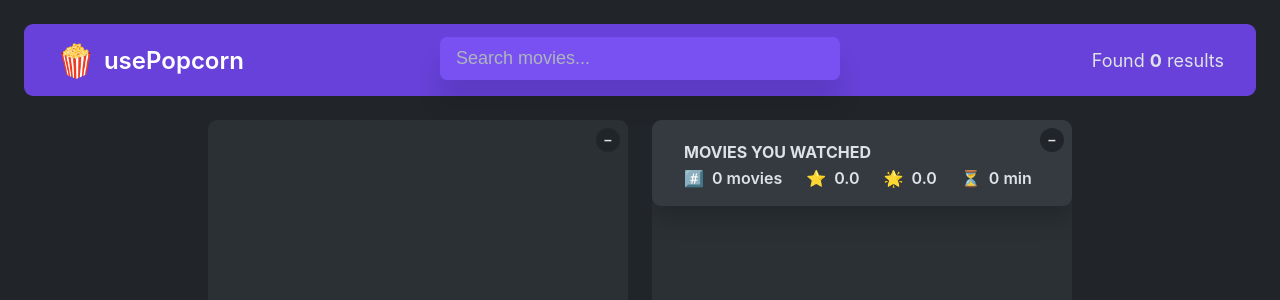
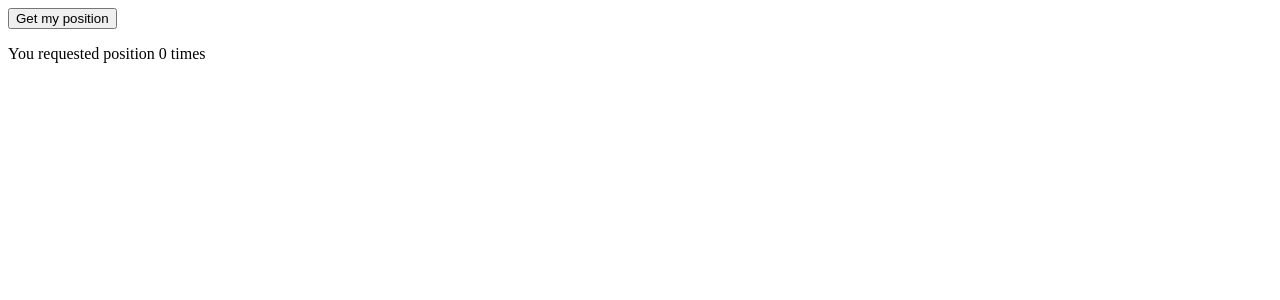
Before and after one commit to ashrf34q/search-a-movie, a React (Create React App) app: page / in a window 1280 px wide. Shown: the top 300 px of the page. Built offline with nearby package versions, Linux system fonts and the light colour scheme.

Commit message:
Implemented custom hook for geoservice component

```diff
--- /dev/null
+++ b/src/challenges/GeolocationService.js
@@ -0,0 +1,69 @@
+import { useEffect, useState } from "react";
+
+// Custom hook to be implemented
+function useGeolocation(isClicked) {
+  const [isLoading, setIsLoading] = useState(false);
+  const [position, setPosition] = useState({});
+  const [error, setError] = useState(null);
+
+  useEffect(
+    function () {
+      if (isClicked > 0) {
+        if (!navigator.geolocation)
+          return setError("Your browser does not support geolocation");
+
+        setIsLoading(true);
+        navigator.geolocation.getCurrentPosition(
+          (pos) => {
+            setPosition({
+              lat: pos.coords.latitude,
+              lng: pos.coords.longitude,
+            });
+            setIsLoading(false);
+          },
+          (error) => {
+            setError(error.message);
+            setIsLoading(false);
+          }
+        );
+      }
+    },
+    [isClicked]
+  );
+  return { isLoading, position, error };
+}
+
+export default function GeolocationService() {
+  const [countClicks, setCountClicks] = useState(0);
+  const { isLoading, position, error } = useGeolocation(countClicks);
+  const { lat, lng } = position;
+
+  function handleClick() {
+    setCountClicks((count) => count + 1);
+  }
+
+  return (
+    <div>
+      <button onClick={handleClick} disabled={isLoading}>
+        Get my position
+      </button>
+
+      {isLoading && <p>Loading position...</p>}
+      {error && <p>{error}</p>}
+      {!isLoading && !error && lat && lng && (
+        <p>
+          Your GPS position:{" "}
+          <a
+            target="_blank"
+            rel="noreferrer"
+            href={`https://www.openstreetmap.org/#map=16/${lat}/${lng}`}
+          >
+            {lat}, {lng}
+          </a>
+        </p>
+      )}
+
+      <p>You requested position {countClicks} times</p>
+    </div>
+  );
+}
--- a/src/index.js
+++ b/src/index.js
@@ -1,17 +1,17 @@
 import React from "react";
 import ReactDOM from "react-dom/client";
-import "./index.css";
+// import "./index.css";
 import App from "./App";
-import StarRating, { Test } from "./components/StarRating";
-import CurrencyConverter from "./components/CurrencyConverter";
+import GeolocationService from "./challenges/GeolocationService";
 
 const root = ReactDOM.createRoot(document.getElementById("root"));
 root.render(
   <React.StrictMode>
-    <App />
+    {/* <App /> */}
     {/* <CurrencyConverter /> */}
     {/* <StarRating maxRating={10} /> */}
     {/* <StarRating size={22} /> */}
     {/* <Test /> */}
+    <GeolocationService />
   </React.StrictMode>
 );
```
Also changed, not shown: src/challenges/Challenge.js (renamed from src/components/Challenge.js), src/challenges/CurrencyConverter.js (renamed from src/components/CurrencyConverter.js).
